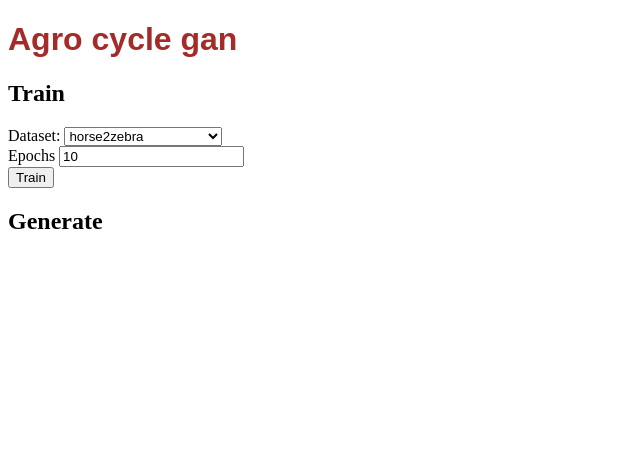
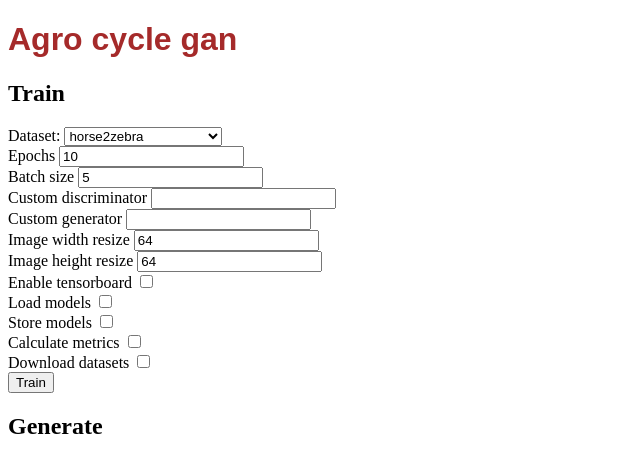
Before and after one commit to GonzaloRomeroR/agro_cycle_gan_ui, a Flask app: page / in a window 1280 px wide. Shown: the top 473 px of the page, without its empty margins (0-640 px from the left). Run offline with Flask 2, Linux system fonts and the light colour scheme.

Commit message:
Finish training settings

```diff
--- a/application.py
+++ b/application.py
@@ -13,6 +13,16 @@ def application():
 def data():
     dataset = request.form["dataset"]
     epochs = request.form["epochs"]
+    resize_width = request.form["resize_width"]
+    resize_height = request.form["resize_height"]
+    batch_size = request.form["batch_size"]
+    generator = request.form["generator"]
+    discriminator = request.form["discriminator"]
+    tensorboard = request.form.get("tensorboard")
+    store_models = request.form.get("store_models")
+    metrics = request.form.get("metrics")
+    load_models = request.form.get("load_models")
+    download_datasets = request.form.get("download_datasets")
 
     def inner():
         process_list = [
@@ -21,11 +31,29 @@ def data():
             "agro_cycle_gan/train.py",
             dataset,
             "--num_epochs",
-            "2",
+            f"{epochs}",
             "--image_resize",
-            "64",
-            "64",
+            f"{resize_width}",
+            f"{resize_height}",
+            "--batch_size",
+            f"{batch_size}",
+            "--discriminator",
+            f"{discriminator}",
+            "--generator",
+            f"{generator}",
         ]
+
+        # Checkboxes
+        if tensorboard:
+            process_list.append("--tensorboard")
+        if store_models:
+            process_list.append("--store_models")
+        if metrics:
+            process_list.append("--metrics")
+        if load_models:
+            process_list.append("--load_models")
+        if download_datasets:
+            process_list.append("--download_datasets")
 
         proc = subprocess.Popen(
             process_list,
--- a/templates/index.html
+++ b/templates/index.html
@@ -26,6 +26,47 @@
     <label for="GET-name">Epochs</label>
     <input id="GET-name" type="text" name="epochs" value="10">
     <br />
+
+    <label for="GET-name">Batch size</label>
+    <input id="GET-name" type="text" name="batch_size" value="5">
+    <br />
+
+    <label for="GET-name">Custom discriminator</label>
+    <input id="GET-name" type="text" name="discriminator" value="">
+    <br />
+
+    <label for="GET-name">Custom generator</label>
+    <input id="GET-name" type="text" name="generator" value="">
+    <br />
+
+    <label for="GET-name">Image width resize</label>
+    <input id="GET-name" type="text" name="resize_width" value="64">
+    <br />
+
+    <label for="GET-name">Image height resize</label>
+    <input id="GET-name" type="text" name="resize_height" value="64">
+    <br />
+
+    <label for="GET-name"> Enable tensorboard </label>
+    <input type="checkbox" id="GET-name" name="tensorboard">
+    <br>
+
+    <label for="GET-name"> Load models </label>
+    <input type="checkbox" id="GET-name" name="load_models">
+    <br>
+
+    <label for="GET-name"> Store models </label>
+    <input type="checkbox" id="GET-name" name="store_models">
+    <br>
+
+    <label for="GET-name"> Calculate metrics </label>
+    <input type="checkbox" id="GET-name" name="metrics">
+    <br>
+
+    <label for="GET-name"> Download datasets </label>
+    <input type="checkbox" id="GET-name" name="download_dataset">
+    <br>
+
     <input type="submit" value="Train">
 </form>
 
```
